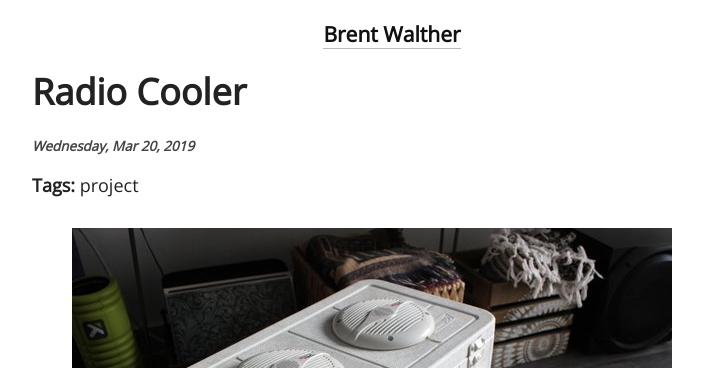
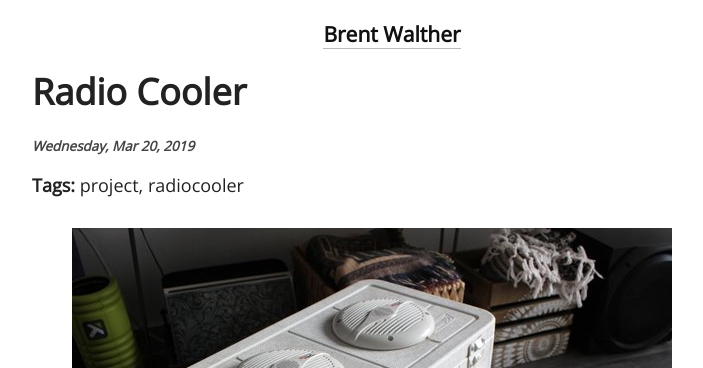
Before and after one commit to brentwalther/brentwalther.github.io, a Jekyll site: the page built from _posts/2019-03-20-radio-cooler.md, in a window 1280 px wide and 900 px high. Shown: the top 368 px of the window, without its empty margins (248-951 px from the left). Built offline with Jekyll 4.4.1, drawn with Linux system fonts in a browser that asks for light colours.

Commit message:
Add radiocooler tag to radio cooler post.

```diff
--- a/_posts/2019-03-20-radio-cooler.md
+++ b/_posts/2019-03-20-radio-cooler.md
@@ -1,6 +1,7 @@
 ---
 tags:
 - project
+- radiocooler
 title: Radio Cooler
 ---
 <figure>
```
